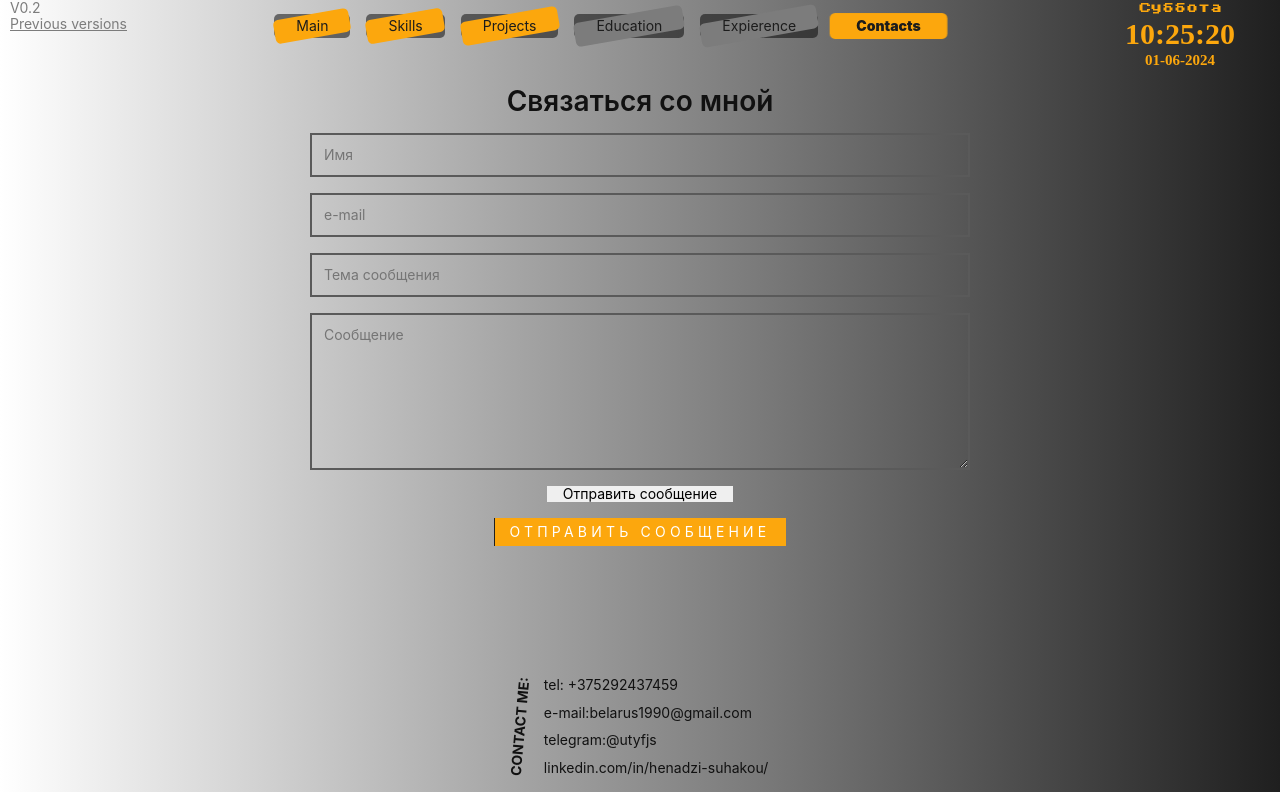
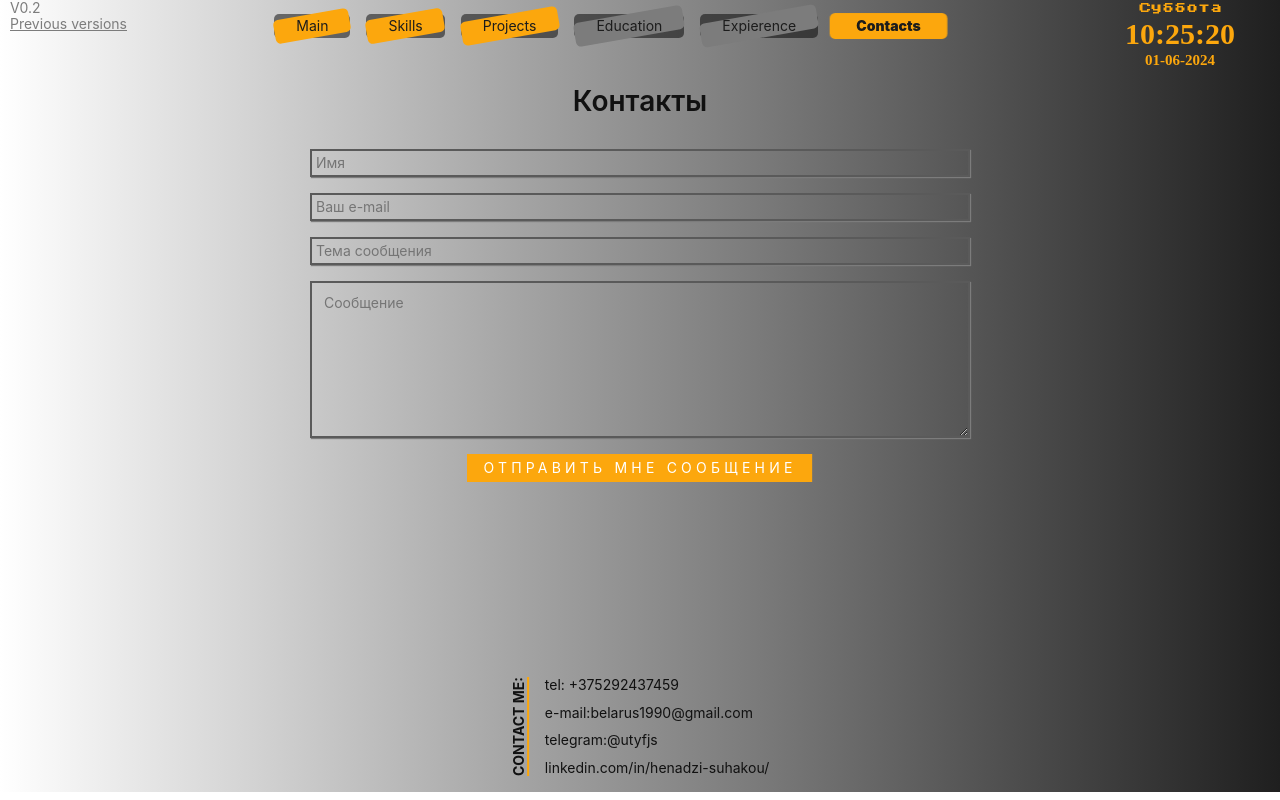
Before and after one commit to UTYFjs/cv, a React (Vite) app: page / in a window 1280 px wide. Both pictures are taken after a click on the item "Contacts". Built offline with nearby package versions, Linux system fonts and the light colour scheme; a web font is replaced by a local one.

Commit message:
feat: add send me email functionality

```diff
--- a/package.json
+++ b/package.json
@@ -26,6 +26,7 @@
         "stylelint-scss-check": "stylelint-config-prettier-scss-check"
     },
     "dependencies": {
+        "@emailjs/browser": "^4.3.3",
         "@react-spring/web": "^9.7.3",
         "@reduxjs/toolkit": "^2.2.5",
         "@testing-library/jest-dom": "^6.4.5",
--- a/src/components/button/Button.tsx
+++ b/src/components/button/Button.tsx
@@ -20,13 +20,14 @@ export const Button = ({
   children,
   reverseBg = false,
   onClick,
+  ...rest
 }: ButtonProps) => {
   return (
     <button
       className={cn(styles.btn, styles[typeBtn], styles[size], className, reverseBg && styles.reverse)}
       style={style}
-      type="button"
       onClick={onClick}
+      {...rest}
     >
       {children}
     </button>
--- a/src/pages/contacts/contacts.module.scss
+++ b/src/pages/contacts/contacts.module.scss
@@ -1,15 +1,17 @@
 @use '../../styles//main.scss' as *;
 .contact-page {
   @include flex($direction: column, $align: center);
-
   flex-grow: 1;
   height: 100%;
 }
+
 .page-title {
   font-size: 2em;
   font-weight: 600;
   margin: $m;
+  margin-bottom: $m-6xl;
 }
+
 .form {
   @include flex($direction: column);
   gap: $gap;
@@ -21,6 +23,10 @@
     background: transparent;
     border: 2px solid $character-dark-disable-25;
     padding: $p-s;
+    box-shadow: 1px 1px 1px $character-dark-secondary-45;
+  }
+  .input {
+    padding: $p-4xs;
   }
 
   .textarea:focus,
@@ -28,10 +34,12 @@
     border: 2px solid $palitra2-light;
   }
 
-  // .input:invalid,
-  // .textarea:invalid {
-  //   border: 2px solid red;
-  // }
+  .input:hover,
+  .textarea:hover {
+    //border: 2px solid red;
+    box-shadow: 2px 2px 5px $character-dark-table-header;
+  }
+
   .btn {
     width: fit-content;
     align-self: center;
@@ -52,9 +60,11 @@
 
 .vertical {
   font-weight: 700;
-  transform: rotate(185deg);
+  transform: rotate(180deg);
   writing-mode: vertical-lr;
+  border-left: 2px solid $palitra2-light;
 }
+
 .contact-list {
   @include flex($direction: column, $justify: space-between);
 
--- a/src/pages/contacts/contacts.tsx
+++ b/src/pages/contacts/contacts.tsx
@@ -1,51 +1,45 @@
-import { useEffect, useRef } from 'react';
-import styles from './contacts.module.scss';
+import { useRef } from 'react';
 import { Button } from '~/components/button/Button';
 import { Link } from 'react-router-dom';
-import { checkValidity } from '~/utils/checkValidity';
+import emailjs from '@emailjs/browser';
+import styles from './contacts.module.scss';
 
 export const Contacts = () => {
   const form = useRef<HTMLFormElement>(null);
-  useEffect(() => {
-    if (form.current) {
-      form.current.addEventListener('input', checkValidity);
-      // return form.current.removeEventListener('input', checkValidity);
-    }
-  }, [form]);
-
+  const sendEmail = (e: React.FormEvent<HTMLFormElement>) => {
+    e.preventDefault();
+    if (!form.current) return;
+    // eslint-disable-next-line import/no-named-as-default-member
+    emailjs.sendForm('service_trd72dm', 'template_obn704l', form.current, 'JJ-HPOUdurW6enlYx').then(
+      (result) => {
+        console.log(result.text);
+        console.log('message sent!');
+      },
+      (error) => {
+        console.log(error.text);
+        console.log('error sending message, try again!');
+      }
+    );
+    e.currentTarget.reset();
+  };
   return (
     <div className={styles['contact-page']}>
-      <p className={styles['page-title']}>Связаться со мной</p>
+      <p className={styles['page-title']}>Контакты</p>
 
-      <form className={styles['form']} ref={form}>
-        <input className={styles.input} type="text" name="name" placeholder="Имя" required />
-        <input className={styles.input} type="email" name="e-mail" placeholder="e-mail" required />
+      <form className={styles['form']} ref={form} onSubmit={sendEmail}>
+        <input className={styles.input} type="text" name="from_name" placeholder="Имя" required />
+        <input className={styles.input} type="email" name="email" placeholder="Ваш e-mail" required />
         <input className={styles.input} type="text" name="theme" placeholder="Тема сообщения " required />
         <textarea
           className={styles.textarea}
           name="message"
           placeholder="Сообщение"
           rows={8}
-          minLength={15}
+          minLength={10}
           required
         ></textarea>
-        <button className={styles.btn} type="submit">
-          Отправить сообщение
-        </button>
-        <Button
-          className={styles.btn}
-          type="submit"
-          // onClick={(e) =>
-          //   console.log(
-          //     'message submit',
-          //     e,
-          //     form.current?.elements?.message.value,
-          //     e.target.checkValidity(),
-          //     form.current?.checkValidity()
-          //   )
-          // }
-        >
-          Отправить сообщение
+        <Button className={styles.btn} type="submit">
+          Отправить мне сообщение
         </Button>
       </form>
 
--- a/src/utils/checkValidity.ts
+++ b/src/utils/checkValidity.ts
@@ -6,6 +6,7 @@ export const checkValidity = (e: Event) => {
     target instanceof HTMLTextAreaElement ||
     target instanceof HTMLSelectElement
   ) {
+    e.preventDefault();
     if (target.form) {
       console.log('validity', target.form.checkValidity());
     }
```
